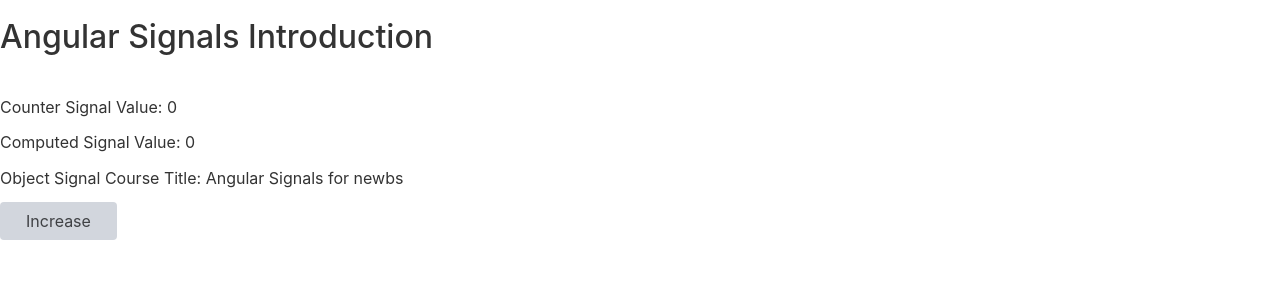
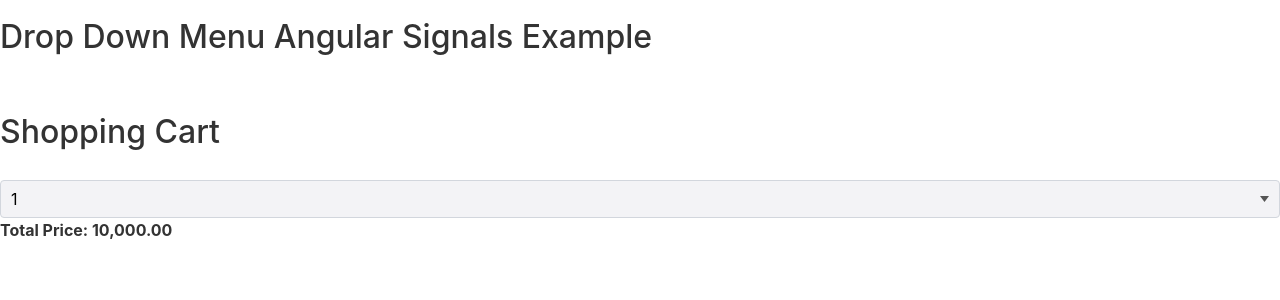
Before and after one commit to javierlona/learning_angular_signals_v17, an Angular app: page / in a window 1280 px wide. Shown: the top 300 px of the page. Built offline with nearby package versions, Linux system fonts and the light colour scheme.

Commit message:
Create example

```diff
--- a/src/app/app.component.html
+++ b/src/app/app.component.html
@@ -1,24 +1,20 @@
 <div class="row">
   <div class="col">
     <h1>
-      Angular Signals Introduction
+      Drop Down Menu Angular Signals Example
     </h1>
   </div>
-</div>
-<div class="row">
-  <div class="col">Counter Signal Value: {{ counter() }}</div>
-</div>
-
-<div class="row">
-  <div class="col">Computed Signal Value: {{ computedCounter() }}</div>
-</div>
-
-<div class="row">
-  <div class="col">Object Signal Course Title: {{ course().title }}</div>
 </div>
 
 <div class="row">
   <div class="col">
-    <button class="button" (click)="increment()">Increase</button>
+    <h1>Shopping Cart</h1>
+    <select
+    [ngModel]="quantity()"
+    (change)="onQuantitySelected($any($event.target).value)"
+    >
+      <option *ngFor="let q of qtyAvailable()">{{ q }}</option>
+    </select>
+    <div style="font-weight: bold">Total Price: {{ totalPrice() | number: '1.2-2' }}</div>
   </div>
 </div>
--- a/src/app/app.component.ts
+++ b/src/app/app.component.ts
@@ -1,37 +1,32 @@
-import { Component, computed, signal } from '@angular/core';
+import { Component, computed, effect, signal } from '@angular/core';
 import { RouterOutlet } from '@angular/router';
 import { CommonModule } from '@angular/common';
+import { FormsModule } from '@angular/forms';
+import { Vehicle } from '../models/Vehicle';
 
 @Component({
   selector: 'app-root',
   standalone: true,
-  imports: [RouterOutlet, CommonModule],
+  imports: [RouterOutlet, CommonModule, FormsModule],
   templateUrl: './app.component.html',
   styleUrl: './app.component.css'
 })
 export class AppComponent {
-  counter = signal(0);
+  quantity = signal(1);
+  qtyAvailable = signal([1, 2, 3, 4, 5, 6]);
 
-  // A computed signal derives its value from other signals.
-  computedCounter = computed(() => {
-    return this.counter() * 10;
-  });
+  selectedVehicle = signal<Vehicle>({ id: 1, name: 'Prius', price: 10000 });
 
-  course = signal({
-    id: 1,
-    title: "Angular Signals for newbs"
-  });
+  onQuantitySelected(qty: number) {
+    this.quantity.set(qty);
+  }
 
-  constructor() { }
+  totalPrice = computed(() => this.selectedVehicle().price * this.quantity());
 
-  increment() {
-    // Difference between set and update
-    // https://www.angulartraining.com/daily-newsletter/three-ways-to-update-angular-signals/
-    this.counter.update(val => val + 1);
-
-    this.course.set({
-      id: 1,
-      title: "I changed the title!"
+  constructor() {
+    console.log(this.quantity());
+    effect(() => {
+      console.log('Quantity changed to: ' + this.quantity());
     });
   }
 }
--- a/src/models/Post.ts
+++ /dev/null
@@ -1,6 +0,0 @@
-export interface Post {
-  userId?: number,
-  id?: string,
-  title?: string,
-  body?: string,
-}
--- /dev/null
+++ b/src/models/Vehicle.ts
@@ -0,0 +1,5 @@
+export interface Vehicle {
+  id: number;
+  name: string;
+  price: number;
+}
```
